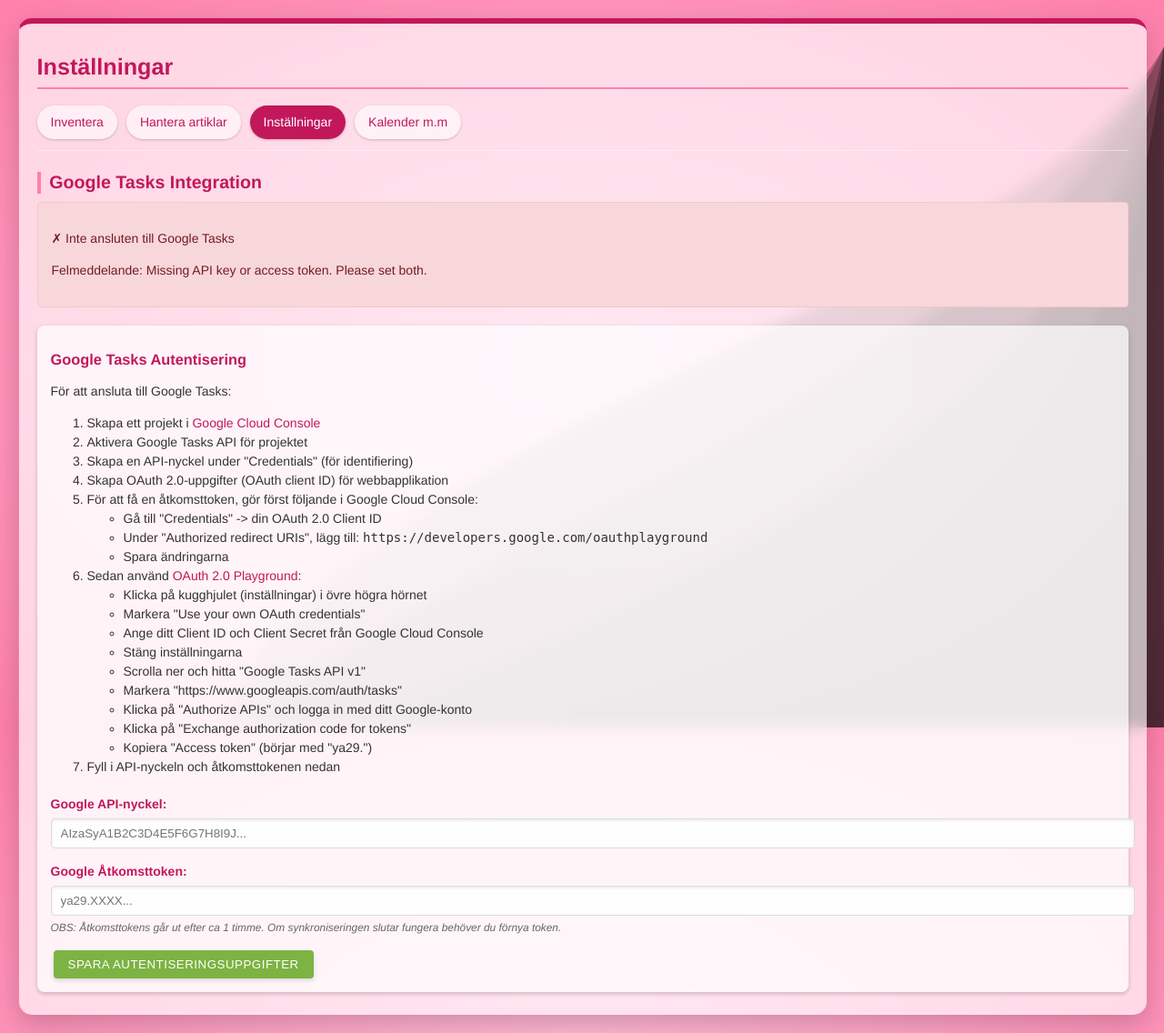
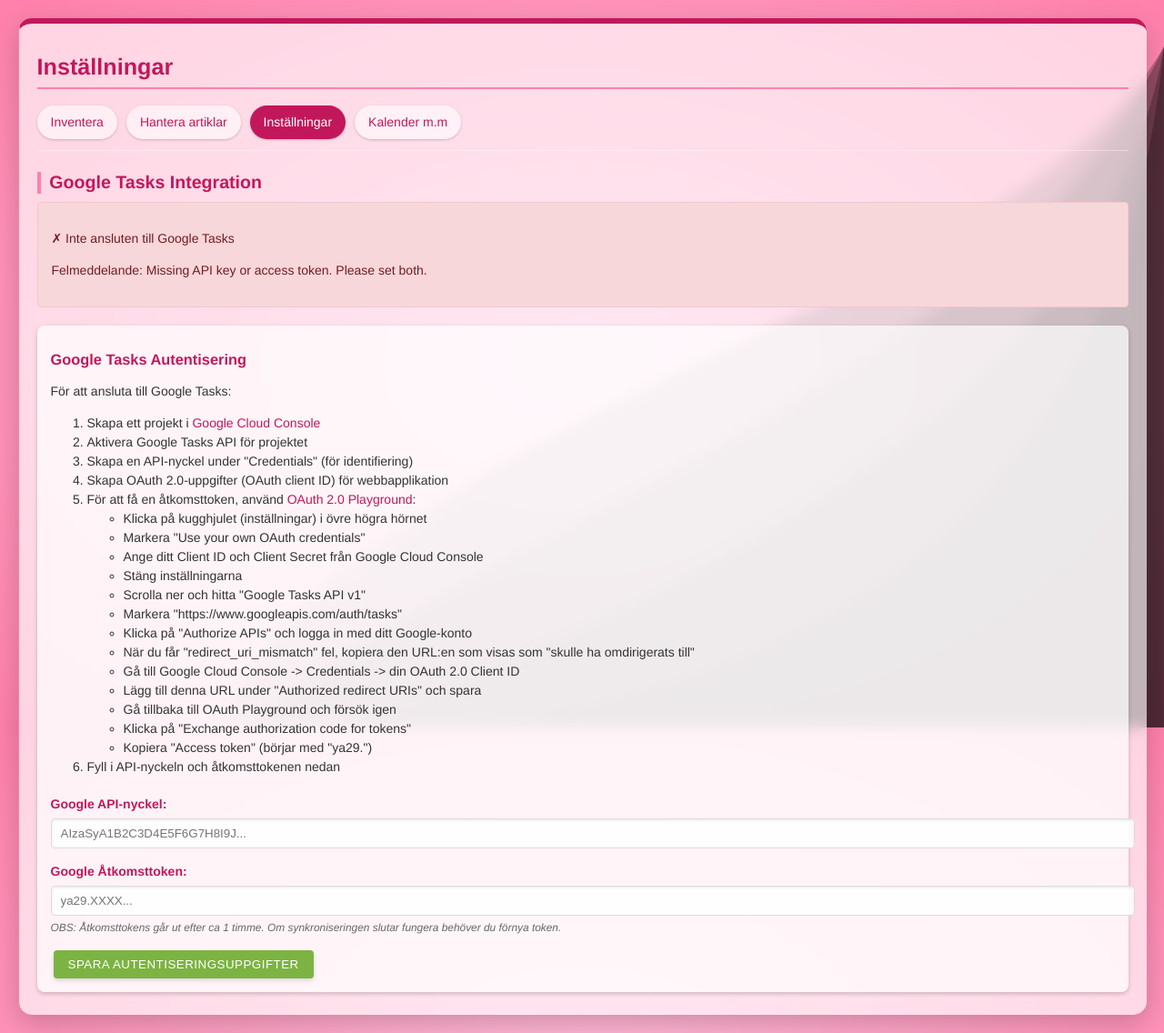
Before and after one commit to snis/inventera, a Flask app: page /settings in a window 1280 px wide. Shown: the whole page at 91% size. Run offline with Flask 3, Linux system fonts and the light colour scheme; data that the repository does not hold is empty.

Commit message:
Update OAuth instructions for handling redirect_uri_mismatch error
- Add steps to extract the redirect URL from the error message
- Include instructions for adding the exact redirect URL to Google Cloud Console
- Simplify the OAuth setup process to use the actual redirect URL
- Update both settings.html and GTASKS-README.md for consistency

🤖 Generated with [Claude Code](https://claude.ai/code)

Co-Authored-By: Claude <noreply@anthropic.com>

```diff
--- a/app/templates/settings.html
+++ b/app/templates/settings.html
@@ -46,14 +46,7 @@
                     <li>Aktivera Google Tasks API för projektet</li>
                     <li>Skapa en API-nyckel under "Credentials" (för identifiering)</li>
                     <li>Skapa OAuth 2.0-uppgifter (OAuth client ID) för webbapplikation</li>
-                    <li>För att få en åtkomsttoken, gör först följande i Google Cloud Console:
-                        <ul>
-                            <li>Gå till "Credentials" -> din OAuth 2.0 Client ID</li>
-                            <li>Under "Authorized redirect URIs", lägg till: <code>https://developers.google.com/oauthplayground</code></li>
-                            <li>Spara ändringarna</li>
-                        </ul>
-                    </li>
-                    <li>Sedan använd <a href="https://developers.google.com/oauthplayground/" target="_blank">OAuth 2.0 Playground</a>:
+                    <li>För att få en åtkomsttoken, använd <a href="https://developers.google.com/oauthplayground/" target="_blank">OAuth 2.0 Playground</a>:
                         <ul>
                             <li>Klicka på kugghjulet (inställningar) i övre högra hörnet</li>
                             <li>Markera "Use your own OAuth credentials"</li>
@@ -62,6 +55,10 @@
                             <li>Scrolla ner och hitta "Google Tasks API v1"</li>
                             <li>Markera "https://www.googleapis.com/auth/tasks"</li>
                             <li>Klicka på "Authorize APIs" och logga in med ditt Google-konto</li>
+                            <li>När du får "redirect_uri_mismatch" fel, kopiera den URL:en som visas som "skulle ha omdirigerats till"</li>
+                            <li>Gå till Google Cloud Console -> Credentials -> din OAuth 2.0 Client ID</li>
+                            <li>Lägg till denna URL under "Authorized redirect URIs" och spara</li>
+                            <li>Gå tillbaka till OAuth Playground och försök igen</li>
                             <li>Klicka på "Exchange authorization code for tokens"</li>
                             <li>Kopiera "Access token" (börjar med "ya29.")</li>
                         </ul>
```
Also changed, not shown: GTASKS-README.md (+4 -2 lines).
